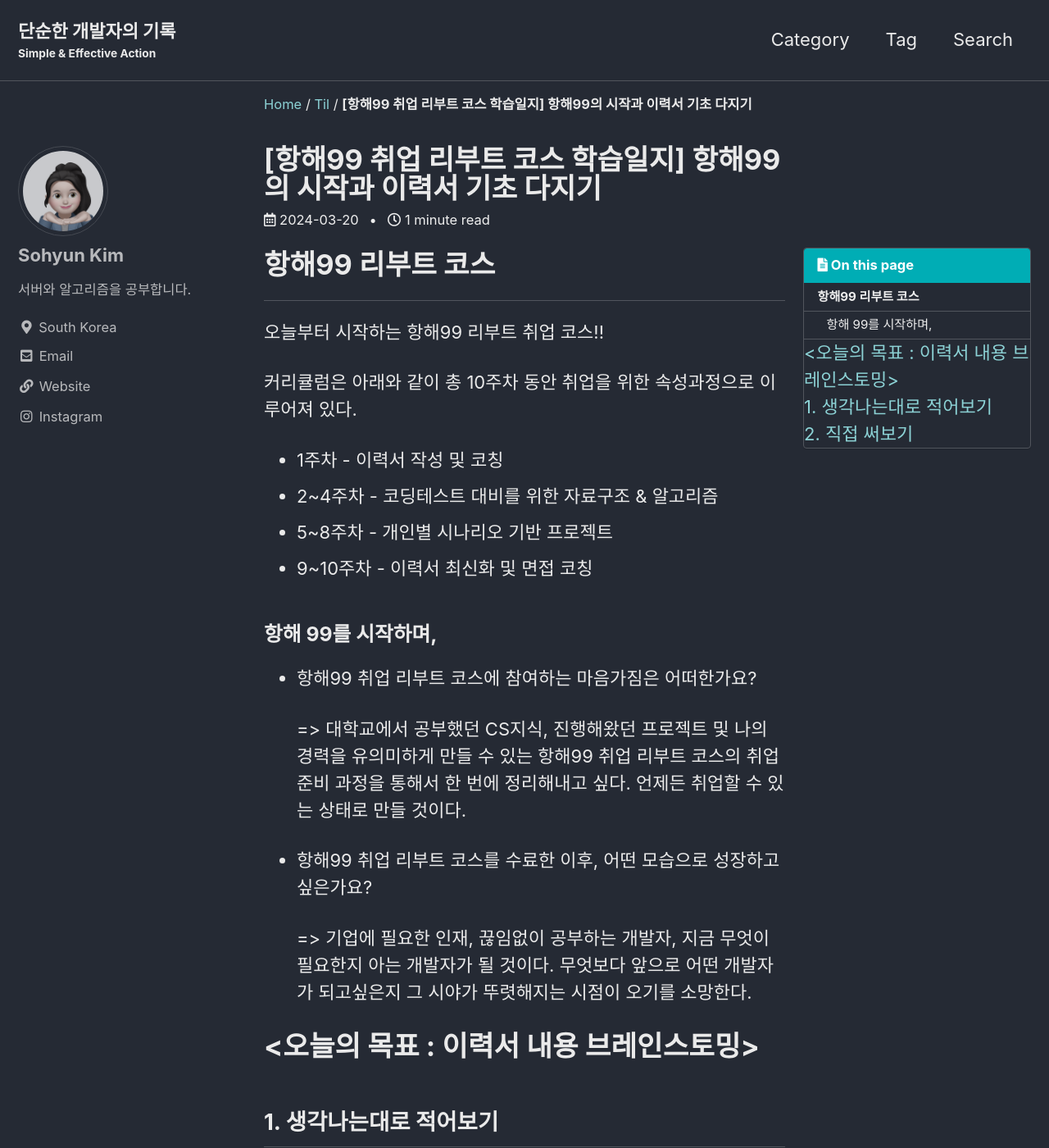
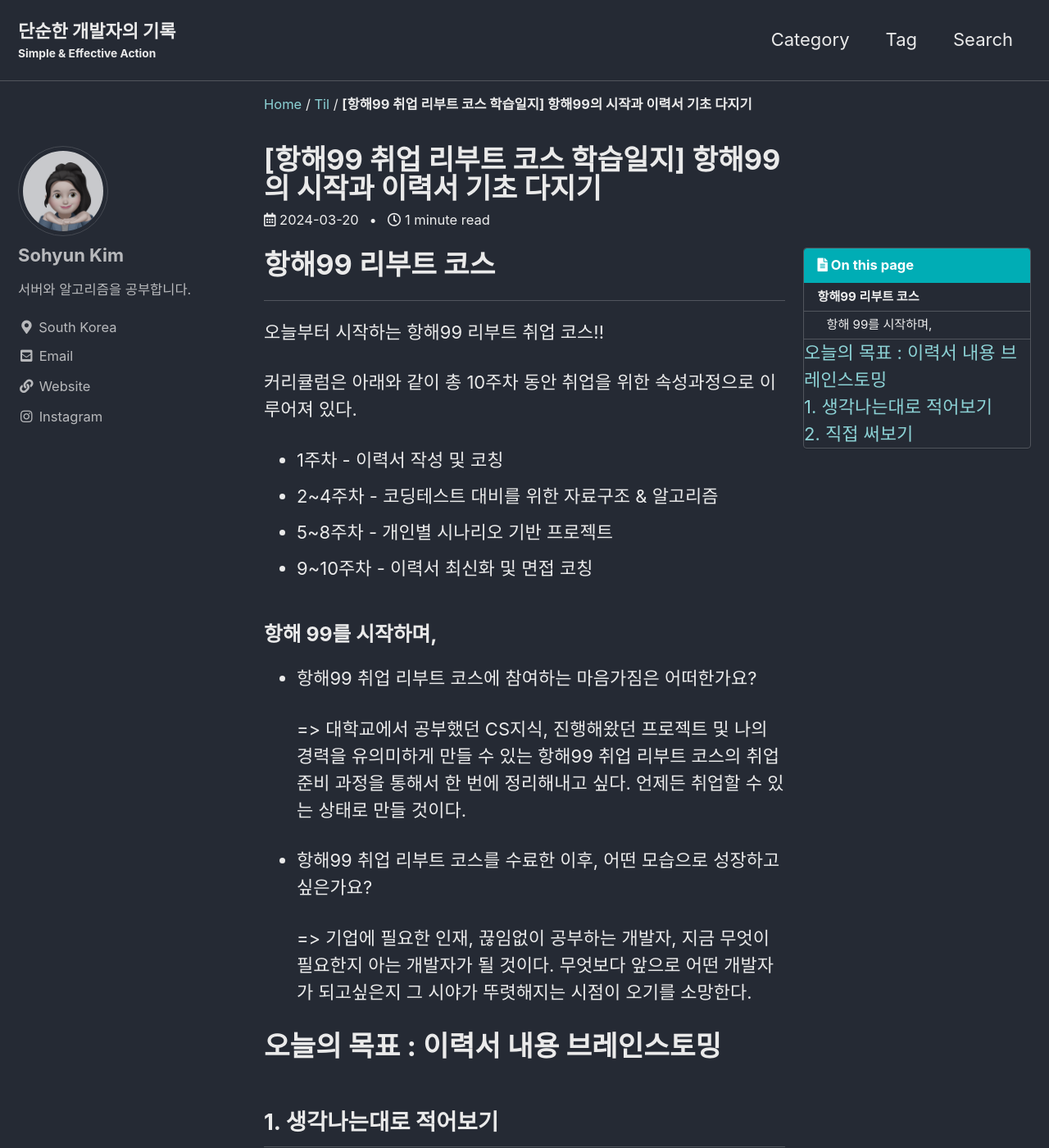
Before and after one commit to itzelic-code/itzelic-code.github.io, a Jekyll site: the page built from _posts/TIL/2024-03-20-TIL.md, in a window 1280 px wide and 1400 px high. Shown: the whole window at 82% size. Built offline with Jekyll 4.4.1, drawn with Linux system fonts in a browser that asks for light colours; cached includes are drawn as plain includes; comment, search, counter and statistics services are not loaded.

Commit message:
post_0320

```diff
--- a/_posts/TIL/2024-03-20-TIL.md
+++ b/_posts/TIL/2024-03-20-TIL.md
@@ -49,7 +49,8 @@ nav: docs
 
 
 
-# <오늘의 목표 : 이력서 내용 브레인스토밍>
+
+# 오늘의 목표 : 이력서 내용 브레인스토밍
 
 ## 1. 생각나는대로 적어보기
 
@@ -67,8 +68,8 @@ nav: docs
 
 1. 간단한 구현이나, 기능을 수정했던 경험이 있다면 적어보자.
 
-	- Jasper Studio 보고서 포맷으로 DB의 모든 테이블에서 데이터를 불러와 보고서 자동 생성, 작성중인 보고서 임시저장, 서명작성 등
+	Jasper Studio 보고서 포맷으로 DB의 모든 테이블에서 데이터를 불러와 보고서 자동 생성, 작성중인 보고서 임시저장, 서명작성 등
 
 3. 트러블 슈팅이나, 어떤 기능 또는 성능을 개선했던 경험이 있다면 적어보자.
 
-	- 생성된 보고서 조회 시 부하를 줄이기 위해 생성된 보고서의 데이터만 별도로 MongoDB에서 NoSQL 형태로 관리했으며, 최근순으로 조회한다는 보고서의 특성상 날짜를 기준으로 인덱싱하였다.
+	생성된 보고서 조회 시 부하를 줄이기 위해 생성된 보고서의 데이터만 별도로 MongoDB에서 NoSQL 형태로 관리했으며, 최근순으로 조회한다는 보고서의 특성상 날짜를 기준으로 인덱싱하였다.
```
